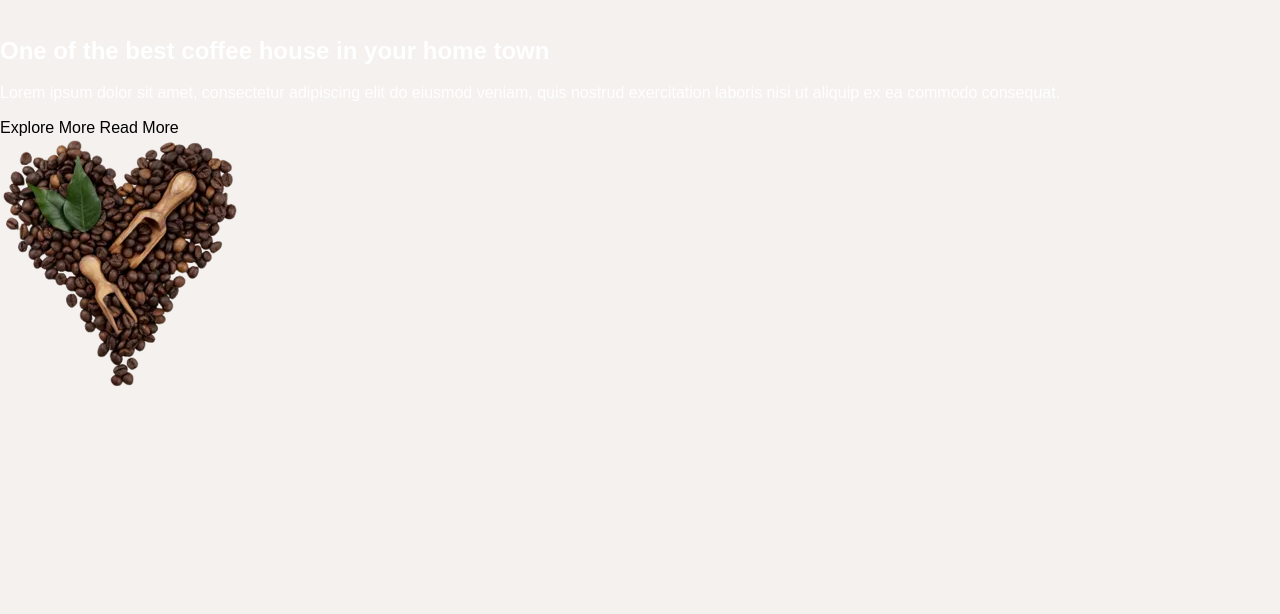
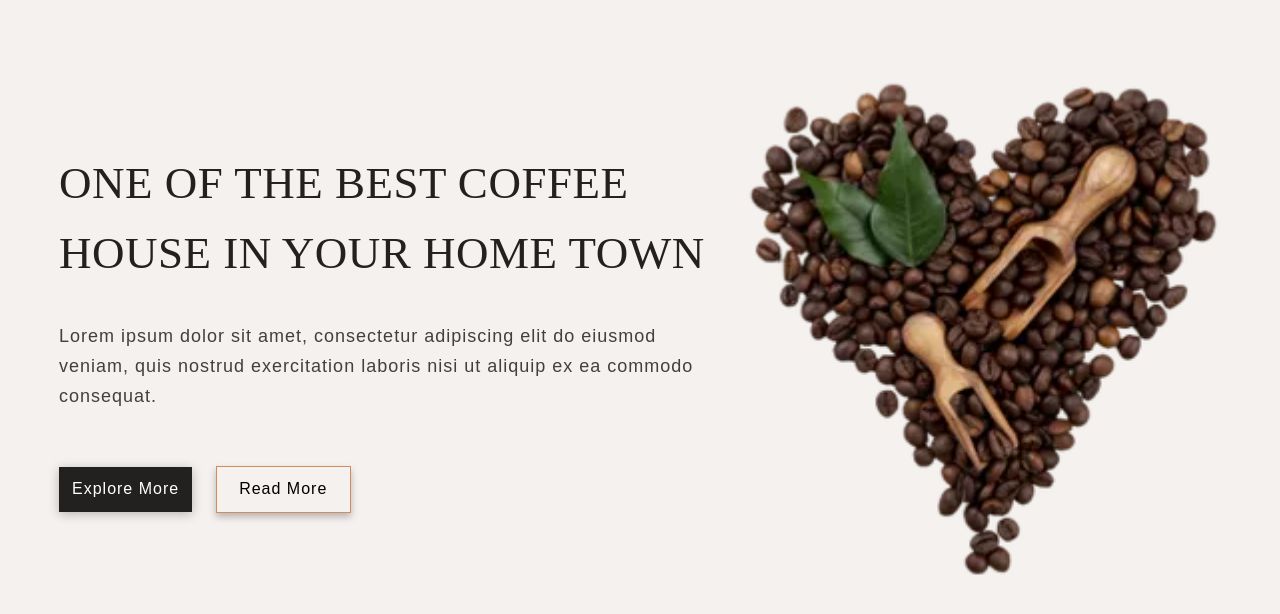
Before and after one commit to SofiaBolesta/cafena, a website: page source/index.html in a window 1280 px wide. Shown: the part 76-690 px from the top of the page. Drawn offline with nearby package versions, Linux system fonts and the light colour scheme; files that its build step writes are made by us from their sources; files whose address does not match are found by name; a web font is replaced by a local one.

Commit message:
stylization of the promo section

```diff
--- a/source/index.html
+++ b/source/index.html
@@ -75,8 +75,10 @@
           <h2>One of the best coffee house in your home town</h2>
           <p>Lorem ipsum dolor sit amet, consectetur adipiscing elit do eiusmod veniam, quis nostrud exercitation
             laboris nisi ut aliquip ex ea commodo consequat.</p>
-          <a class="promo__button promo__button--black button" href="#">Explore More</a>
-          <a class="promo__button promo__button--transparency button" href="#">Read More</a>
+          <div class="promo__button-wrapper">
+            <a class="promo__button promo__button--black button" href="#">Explore More</a>
+            <a class="promo__button promo__button--transparency button" href="#">Read More</a>
+          </div>
         </div>
         <picture class="promo__picture">
           <source type="image/webp" srcset="images/promo-heart-coffee@1x.webp, images/promo-heart-coffee@2x.webp 2x">
--- /dev/null
+++ b/source/styles/blocks/main/promo.scss
@@ -0,0 +1,79 @@
+.promo {
+  width: 100%;
+  margin: 60px 0 70px;
+}
+
+.promo__wrapper {
+  display: flex;
+  max-width: 1440px;
+  margin: 0 auto;
+  padding: 0 20px;
+  align-items: center;
+  justify-content: space-evenly;
+}
+
+.promo__content {
+  max-width: 646px;
+}
+
+.promo__content h2 {
+  font-family: "ZCOOLXiaoWei", serif;
+  font-size: 45px;
+  font-weight: 400;
+  line-height: 70px;
+  letter-spacing: 0.5px;
+  text-align: left;
+  color: #232020;
+  text-transform: uppercase;
+  margin: 0 0 33px;
+}
+
+.promo__content p {
+  color: #404040;
+  font-family: "OpenSans", sans-serif;
+  font-size: 18px;
+  font-weight: 400;
+  line-height: 30px;
+  letter-spacing: 1px;
+  text-align: left;
+  margin: 0 0 55px;
+}
+
+.promo__picture {
+  width: 477px;
+}
+
+.promo__picture img {
+  width: 100%;
+}
+
+.promo__button-wrapper {
+  display: flex;
+  align-items: center;
+  gap: 24px;
+}
+
+.promo__button {
+  display: block;
+  font-family: "OpenSans", sans-serif;
+  font-size: 16px;
+  font-weight: 400;
+  line-height: 26px;
+  letter-spacing: 1px;
+  text-align: center;
+  padding: 9px 13px 10px;
+}
+
+.promo__button--black {
+  color: #ffffff;
+  box-shadow: 0 2px 10px 0 rgba(#000000, 0.25);
+  background-color: #232020;
+}
+
+.promo__button--transparency {
+  box-sizing: border-box;
+  border: 1px solid #d48a5c;
+  box-shadow: 0 4px 7px 0 rgba(#000000, 0.25);
+  background-color: transparent;
+  padding: 9px 23px 10px 22px;
+}
--- a/source/styles/styles.scss
+++ b/source/styles/styles.scss
@@ -13,3 +13,4 @@
 @import "blocks/header/menu-by-page";
 @import "blocks/header/menu-by-contact";
 @import "blocks/header/menu-search";
+@import "blocks/main/promo";
```
Also changed, not shown: source/styles/styles.css (added), 1 other file.
